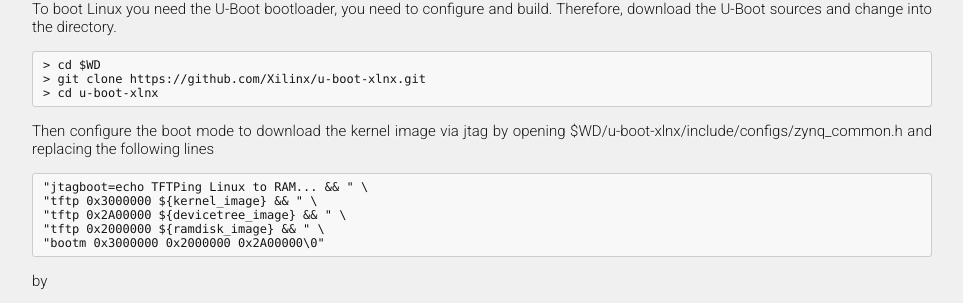
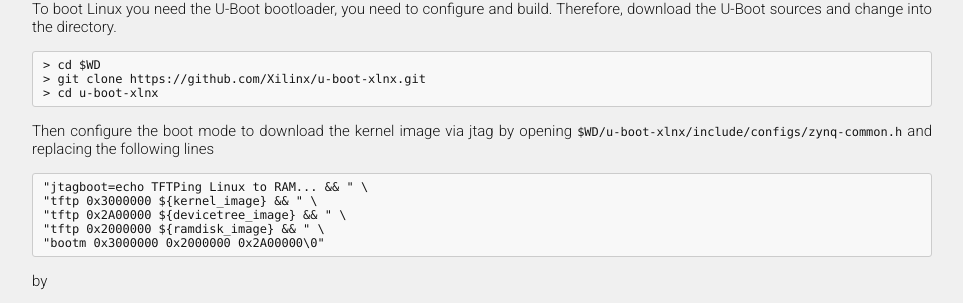
Before and after one commit to ReconOS/reconos.github.io, a Jekyll site: the page built from gettingstarted/tutorial/index.md, in a window 1280 px wide and 900 px high, scrolled down 1933 px. Shown: the part 138-441 px from the top of the window, without its empty margins (158-1121 px from the left). Built offline with Jekyll 4.4.1, drawn with Linux system fonts in a browser that asks for light colours; Markdown is read by kramdown in place of the engine named in the settings.

````diff
--- a/gettingstarted/tutorial/index.md
+++ b/gettingstarted/tutorial/index.md
@@ -141,7 +141,7 @@ Therefore, download the U-Boot sources and change into the directory.
 ```
 
 Then configure the boot mode to download the kernel image via jtag by
-opening $WD/u-boot-xlnx/include/configs/zynq_common.h and replacing the
+opening `$WD/u-boot-xlnx/include/configs/zynq-common.h` and replacing the
 following lines
 
 ```
````
